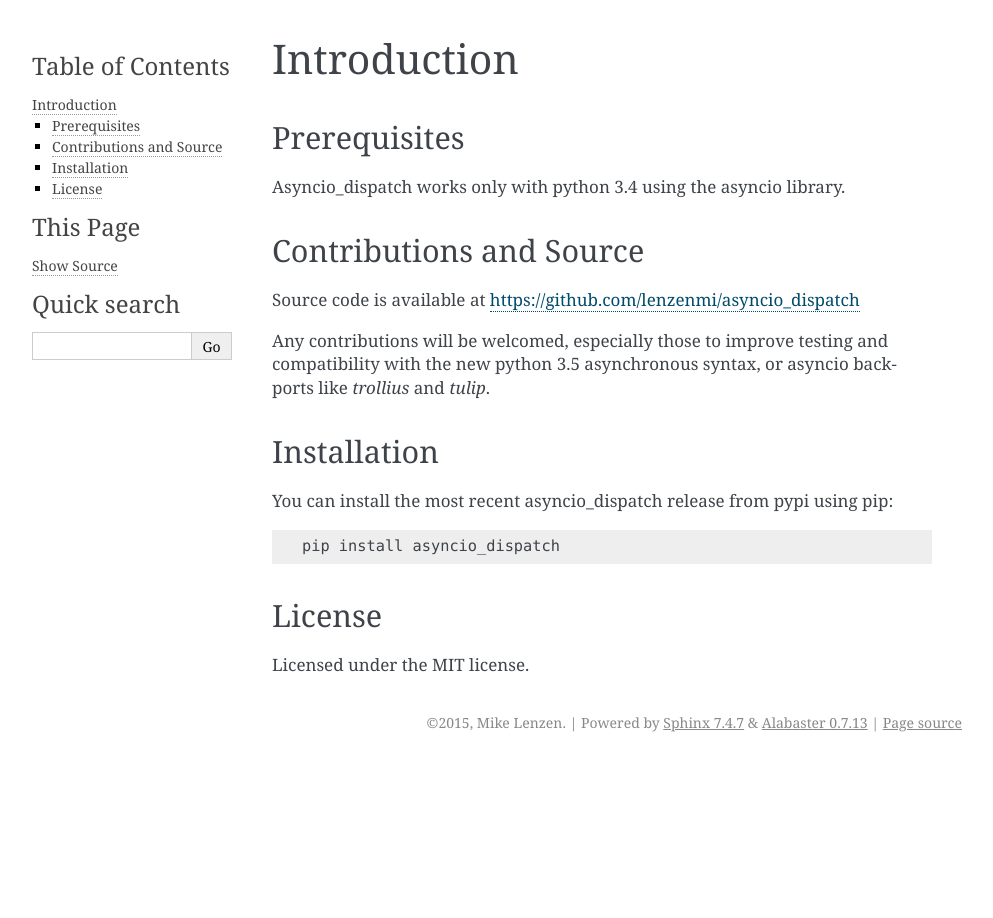
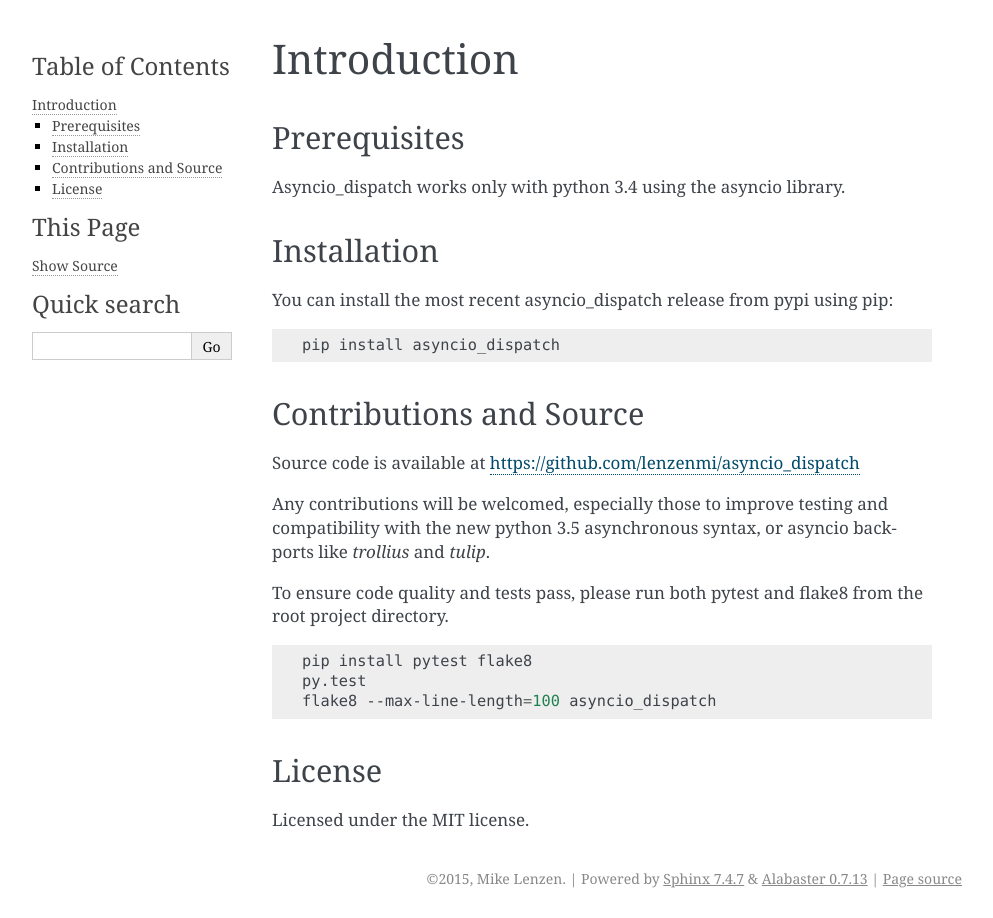
Before and after one commit to lenzenmi/asyncio_dispatch, a Sphinx documentation site: the page built from docs/introduction.rst, in a window 1280 px wide. Shown: the whole page, without its empty margins (148-1141 px from the left). Built offline with Sphinx 7.4.7, drawn with Linux system fonts in a browser that asks for light colours.

Commit message:
documentation

```diff
--- a/asyncio_dispatch/__init__.py
+++ b/asyncio_dispatch/__init__.py
@@ -1 +1 @@
-from .dispatcher import Signal
+from .dispatcher import Signal  # NOQA
--- a/docs/introduction.rst
+++ b/docs/introduction.rst
@@ -20,6 +14,23 @@ You can install the most recent asyncio_dispatch release from pypi using pip::
 
     pip install asyncio_dispatch
 
+
+Contributions and Source
+------------------------
+
+Source code is available at https://github.com/lenzenmi/asyncio_dispatch
+
+Any contributions will be welcomed, especially those to improve testing and compatibility with the new python 3.5 asynchronous syntax, or asyncio backports like *trollius* and *tulip*.
+
+To ensure code quality and tests pass, please run both pytest and flake8 from the root project directory.
+
+.. code:: bash
+
+    pip install pytest flake8
+    py.test
+    flake8 --max-line-length=100 asyncio_dispatch
+
+
 License
 -------
 
```
Also changed, not shown: other parts of docs/introduction.rst (+0 -6 lines).
